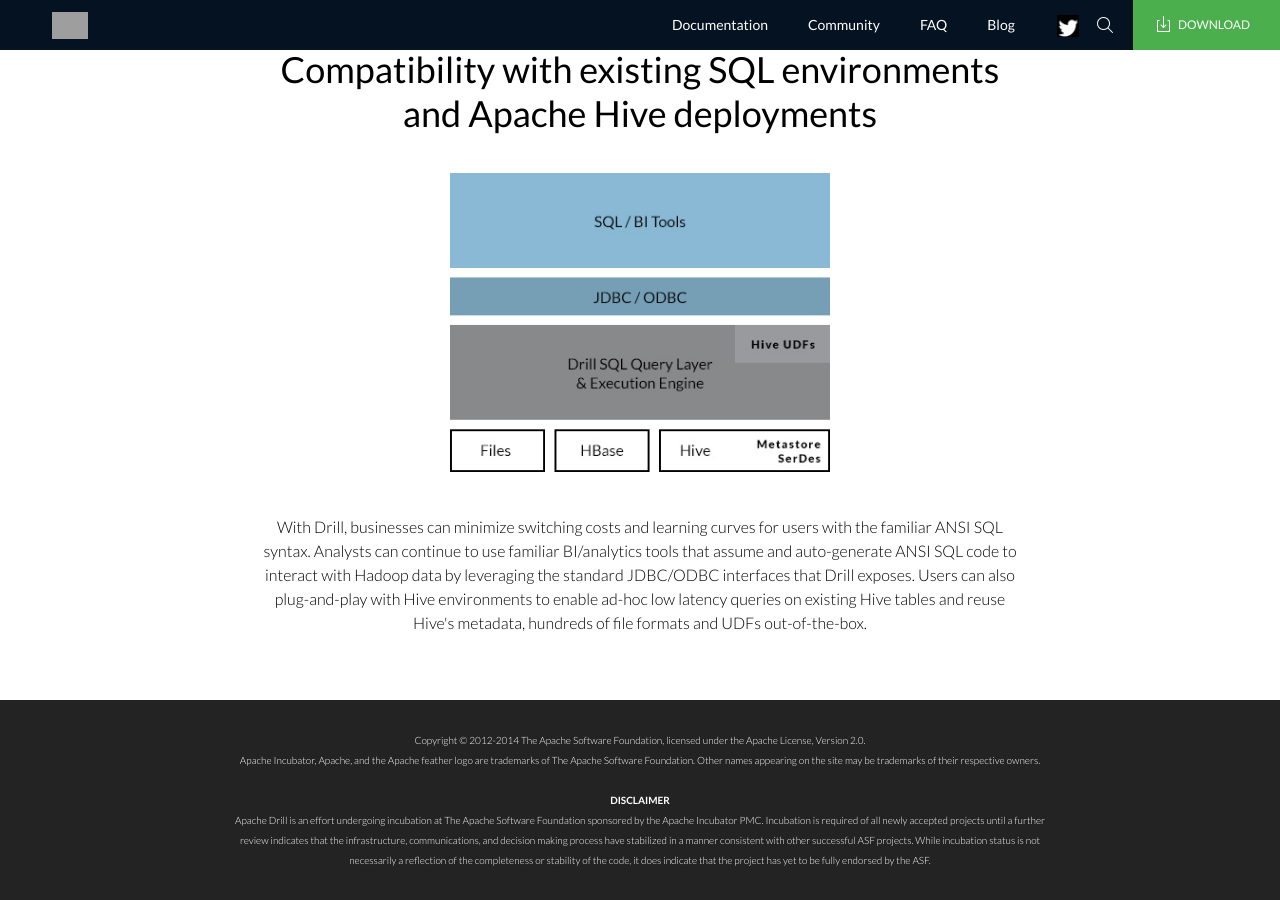
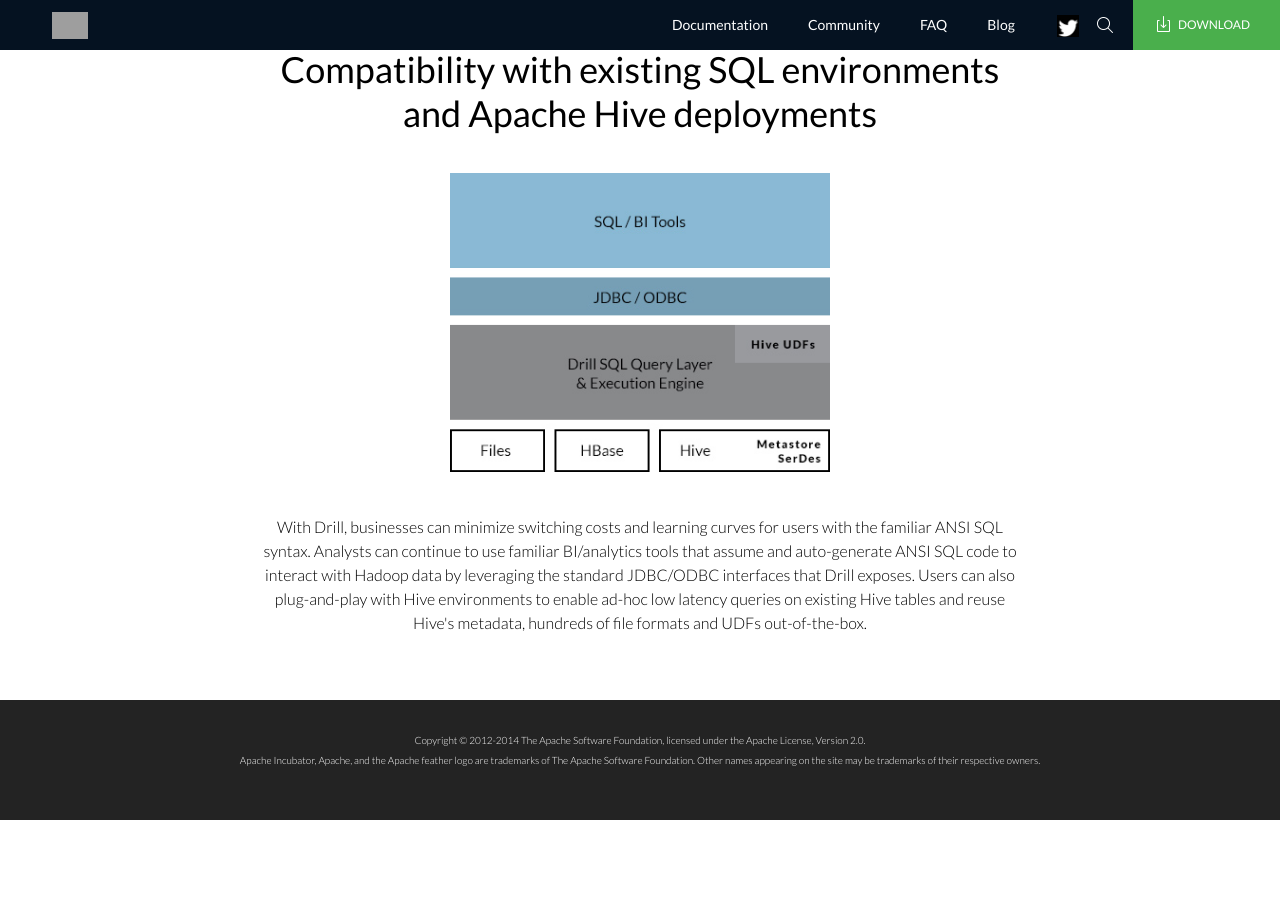
Before and after one commit to tshiran/drill-website, a Jekyll site: the page built from index.html, in a window 1280 px wide and 900 px high, scrolled down 1889 px. Built offline with Jekyll 4.4.1, drawn with Linux system fonts in a browser that asks for light colours; Markdown is read by kramdown in place of the engine named in the settings; after the commit the page ends 2709 px from its top, so only the background shows below that; grey boxes are pictures that could not be loaded.

Commit message:
Removed Disclaimer

```diff
--- a/_includes/footer.html
+++ b/_includes/footer.html
@@ -2,9 +2,5 @@
 <div class="wrapper">
 Copyright © 2012-2014 The Apache Software Foundation, licensed under the Apache License, Version 2.0.<br>
 Apache Incubator, Apache, and the Apache feather logo are trademarks of The Apache Software Foundation. Other names appearing on the site may be trademarks of their respective owners.<br/><br/>
-<strong>DISCLAIMER</strong><br/>
-Apache Drill is an effort undergoing incubation at The Apache Software Foundation sponsored by the Apache Incubator PMC. Incubation is required of all newly accepted projects until a further<br/>
-review indicates that the infrastructure, communications, and decision making process have stabilized in a manner consistent with other successful ASF projects. While incubation status is not<br/>
-necessarily a reflection of the completeness or stability of the code, it does indicate that the project has yet to be fully endorsed by the ASF.
 </div>
 </div>
```
